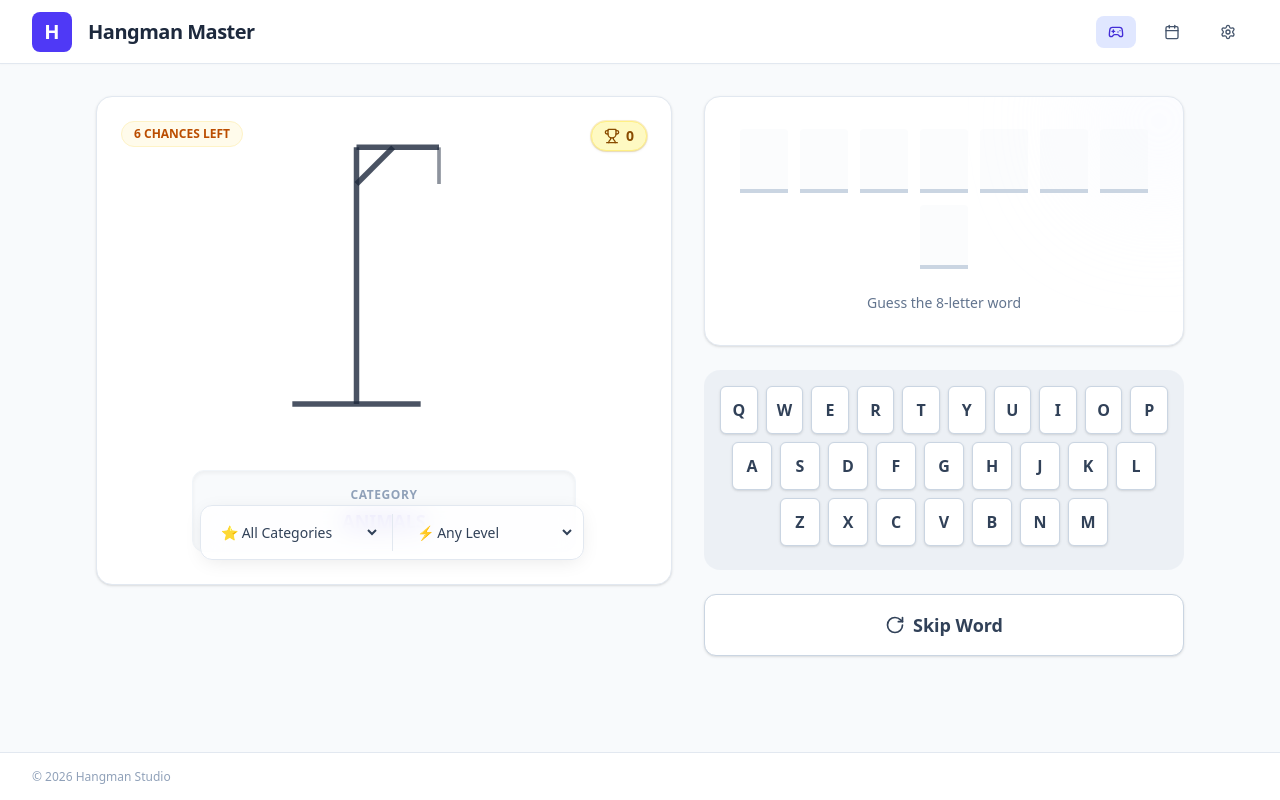
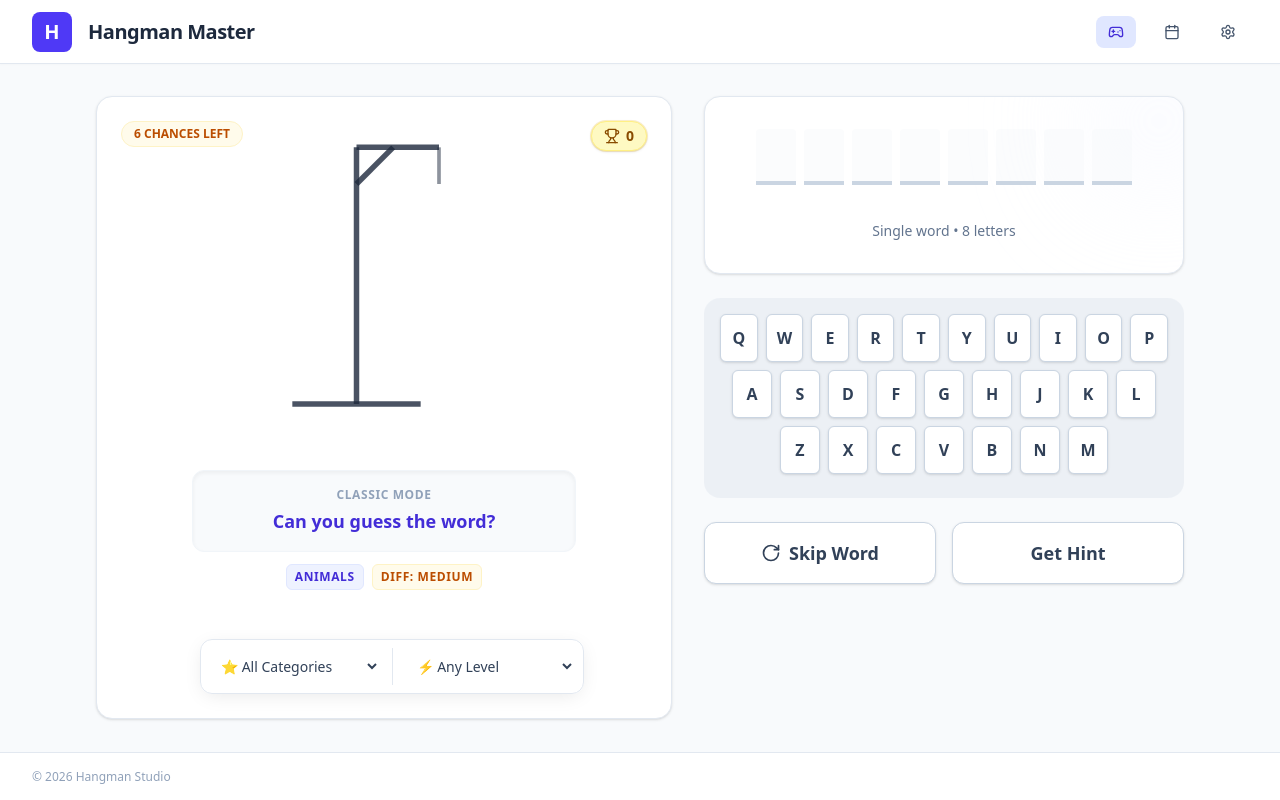
Before and after one commit to garry1963/Hangman-Master, a React (Vite) app: page / in a window 1280 px wide. Built offline with nearby package versions, Linux system fonts and the light colour scheme.

Commit message:
Add files via upload

```diff
--- a/src/App.tsx
+++ b/src/App.tsx
@@ -1,6 +1,6 @@
 import React, { useCallback, useEffect, useState } from "react";
 import confetti from "canvas-confetti";
-import { getRandomWordByConfig, getClassicStreak, saveClassicStreak, getLocalCategories, addCategory, addWords, checkDailyStreak, getDailyState, saveDailyState, DailyState, Difficulty } from "./lib/store";
+import { getRandomWordByConfig, getClassicStreak, saveClassicStreak, getLocalCategories, addCategory, addWords, checkDailyStreak, getDailyState, saveDailyState, DailyState, Difficulty, getDifficulty } from "./lib/store";
 import { generateDailyPuzzle } from "./lib/ai";
 import { HangmanDrawing } from "./components/HangmanDrawing";
 import { Keyboard } from "./components/Keyboard";
@@ -73,11 +73,12 @@ interface GameBoardProps {
   resetGame?: () => void;
   hideReset?: boolean;
   controls?: React.ReactNode;
+  infoNode?: React.ReactNode;
 }
 
 function GameBoard({
   word, category, label, guessedLetters, setGuessedLetters,
-  streak, showStreak, resetGame, onWin, onLose, hideReset, controls
+  streak, showStreak, resetGame, onWin, onLose, hideReset, controls, infoNode
 }: GameBoardProps) {
   const wordChars = word.split("");
   const activeLetters = new Set(Array.from(guessedLetters).filter(l => wordChars.includes(l)));
@@ -129,6 +130,14 @@ function GameBoard({
     return () => document.removeEventListener("keypress", handler);
   }, [addGuessedLetter]);
 
+  const provideHint = useCallback(() => {
+    const unrevealed = wordChars.filter(c => c !== " " && !guessedLetters.has(c));
+    if (unrevealed.length > 0) {
+      const hintLetter = unrevealed[Math.floor(Math.random() * unrevealed.length)];
+      addGuessedLetter(hintLetter);
+    }
+  }, [wordChars, guessedLetters, addGuessedLetter]);
+
   return (
     <main className="flex-1 flex flex-col md:flex-row gap-6 md:gap-8 p-4 md:p-8 max-w-6xl mx-auto w-full md:overflow-visible overflow-y-auto">
       {/* Left Side: Gallows/Drawing Area */}
@@ -158,10 +167,13 @@ function GameBoard({
           <HangmanDrawing mistakes={mistakes} />
         </div>
 
-        <p className="md:mt-auto mt-4 text-slate-500 font-medium italic text-center w-full px-2 max-w-sm bg-slate-50 p-4 rounded-xl border border-slate-100 shadow-inner">
+        <div className="md:mt-auto mt-4 mb-20 md:mb-24 w-full flex flex-col items-center gap-3 relative z-20">
+          <p className="text-slate-500 font-medium italic text-center w-full px-2 max-w-sm bg-slate-50 p-4 rounded-xl border border-slate-100 shadow-inner">
             <span className="uppercase text-xs tracking-wider font-bold not-italic font-sans text-slate-400 block mb-1">{label}</span>
             <span className="text-indigo-700 not-italic font-semibold text-lg">{category}</span>
           </p>
+          {infoNode}
+        </div>
       </section>
 
       {/* Right Side: Interaction Area */}
@@ -171,20 +183,21 @@ function GameBoard({
           {/* Subtle background decoration */}
           <div className="absolute -top-10 -right-10 w-32 h-32 bg-indigo-50 rounded-full blur-3xl opacity-50"></div>
 
-          <div className="flex flex-wrap items-center justify-center gap-2 sm:gap-3 z-10">
-            {wordChars.map((letter, index) => {
-              if (letter === " ") return <div key={index} className="w-4 sm:w-6" />;
+          <div className="flex flex-wrap items-center justify-center z-10 w-full">
+            {word.split(" ").map((wordPart, wordIndex) => (
+              <div key={wordIndex} className="flex flex-nowrap items-center gap-1 sm:gap-2 mx-1 sm:mx-2 mb-3">
+                {wordPart.split("").map((letter, index) => {
                   const isRevealed = guessedLetters.has(letter) || isLoser;
                   const isMissed = isLoser && !guessedLetters.has(letter);
 
                   return (
                     <div
-                  key={index}
+                      key={`${wordIndex}-${index}`}
                       className={`
-                    w-[8vw] h-[12vw] max-w-[48px] max-h-[64px] sm:w-12 sm:h-16
+                        w-[7vw] h-[10vw] max-w-[40px] max-h-[56px] sm:w-11 sm:h-14
                         border-b-[3px] sm:border-b-4 ${isRevealed ? 'border-indigo-600' : 'border-slate-300'}
                         flex items-center justify-center
-                    text-3xl sm:text-4xl font-black
+                        text-2xl sm:text-3xl font-black
                         ${isMissed ? "text-red-500" : "text-slate-800"}
                         transition-all duration-300 ease-out
                         bg-slate-50/50 rounded-t-sm
@@ -197,13 +210,15 @@ function GameBoard({
                   );
                 })}
               </div>
+            ))}
+          </div>
           <div className="text-sm text-slate-500 font-medium z-10">
             {(isWinner || isLoser) ? (
               <span className={`font-bold px-4 py-1.5 rounded-full ${isWinner ? 'bg-green-100 text-green-700 ring-1 ring-green-600/20' : 'bg-red-100 text-red-600 ring-1 ring-red-600/20'}`}>
                 {isWinner ? "Survival Master!" : "Game Over"}
               </span>
             ) : (
-              `Guess the ${wordChars.filter(c => c !== " ").length}-letter word`
+              `${word.includes(" ") ? `${word.split(" ").length}-word phrase` : "Single word"} • ${wordChars.filter(c => c !== " ").length} letters`
             )}
           </div>
         </div>
@@ -217,8 +232,8 @@ function GameBoard({
         />
 
         {/* Action Buttons */}
+        <div className="flex gap-4 mt-auto w-full">
           {(!hideReset) && (
-          <div className="flex gap-4 mt-auto">
             <button
               onClick={resetGame}
               className={`flex-1 py-3 sm:py-4 rounded-xl font-bold text-base sm:text-lg transition-all flex items-center justify-center gap-2 ${
@@ -230,8 +245,17 @@ function GameBoard({
               <RotateCw className={`w-5 h-5 ${(isWinner || isLoser) ? 'animate-spin-once' : ''}`} />
               {(isWinner || isLoser) ? "Play Again" : "Skip Word"}
             </button>
+          )}
+
+          {!(isWinner || isLoser) && (
+            <button
+              onClick={provideHint}
+              className={`flex-1 py-3 sm:py-4 bg-white border border-slate-300 text-slate-700 hover:bg-slate-50 hover:border-slate-400 rounded-xl font-bold text-base sm:text-lg shadow-sm transition-all active:bg-slate-100 flex items-center justify-center gap-2 ${hideReset ? 'w-full' : ''}`}
+            >
+              Get Hint
+            </button>
+          )}
         </div>
-        )}
       </section>
     </main>
   );
@@ -266,12 +290,20 @@ function ClassicGame() {
   return (
     <GameBoard
       word={wordData.word}
-      category={wordData.category}
+      category="Can you guess the word?"
       guessedLetters={guessedLetters}
       setGuessedLetters={setGuessedLetters}
       streak={streak}
       showStreak={true}
-      label="Category"
+      label="Classic Mode"
+      infoNode={
+        wordData.word !== 'LOADING' && (
+          <div className="flex gap-2 text-xs font-semibold uppercase tracking-wider text-slate-500">
+            <span className="bg-indigo-50 text-indigo-700 px-2 py-1 rounded-md border border-indigo-100">{wordData.category}</span>
+            <span className="bg-amber-50 text-amber-700 px-2 py-1 rounded-md border border-amber-100">Diff: {getDifficulty(wordData.word)}</span>
+          </div>
+        )
+      }
       resetGame={resetGame}
       onWin={() => {
         const newStreak = streak + 1;
@@ -332,6 +364,8 @@ function DailyGame() {
             puzzleDate: today,
             puzzleWord: aiData.word.toUpperCase(),
             puzzleHint: aiData.hint,
+            puzzleCategory: aiData.category,
+            puzzleDifficulty: aiData.difficulty,
           };
           setDailyState(newState);
           saveDailyState(newState);
@@ -406,6 +440,14 @@ function DailyGame() {
          word={dailyState.puzzleWord}
          category={dailyState.puzzleHint || "AI Puzzle Mystery"}
          label="Trivia Hint"
+         infoNode={
+           (dailyState.puzzleCategory || dailyState.puzzleDifficulty) && (
+             <div className="flex gap-2 text-xs font-semibold uppercase tracking-wider text-slate-500">
+               {dailyState.puzzleCategory && <span className="bg-indigo-50 text-indigo-700 px-2 py-1 rounded-md border border-indigo-100">{dailyState.puzzleCategory}</span>}
+               {dailyState.puzzleDifficulty && <span className="bg-amber-50 text-amber-700 px-2 py-1 rounded-md border border-amber-100">Diff: {dailyState.puzzleDifficulty}</span>}
+             </div>
+           )
+         }
          guessedLetters={guessedLetters}
          setGuessedLetters={setGuessedLetters}
          streak={dailyState.streak}
--- a/src/lib/ai.ts
+++ b/src/lib/ai.ts
@@ -21,10 +21,10 @@ export async function generateDailyPuzzle() {
     contents: `Generate a trivia puzzle for a game of hangman.
     The difficulty should be randomly selected.
     Return ONLY a JSON object with this exact structure:
-    { "word": "ANSWER", "hint": "Trivia question...", "difficulty": "easy" | "medium" | "hard" }
-    The answer MUST be a single word, NO spaces, only uppercase letters (regex: ^[A-Z]+$).
+    { "word": "ANSWER", "hint": "Trivia question...", "difficulty": "easy" | "medium" | "hard", "category": "category string" }
+    The answer can be a single word or a phrase with spaces. Only uppercase letters and spaces are allowed.
     The hint should be fun and descriptive.
-    Example: { "word": "EGYPT", "hint": "Home to the ancient Pyramids of Giza.", "difficulty": "easy" }`,
+    Example: { "word": "GRAND CANYON", "hint": "A deep gorge carved by the Colorado River.", "difficulty": "easy", "category": "Geography" }`,
     config: {
       responseMimeType: "application/json",
       responseSchema: {
@@ -32,9 +32,10 @@ export async function generateDailyPuzzle() {
         properties: {
           word: { type: Type.STRING },
           hint: { type: Type.STRING },
-          difficulty: { type: Type.STRING }
+          difficulty: { type: Type.STRING },
+          category: { type: Type.STRING }
         },
-        required: ["word", "hint", "difficulty"]
+        required: ["word", "hint", "difficulty", "category"]
       }
     }
   });
--- a/src/lib/store.ts
+++ b/src/lib/store.ts
@@ -83,6 +83,8 @@ export interface DailyState {
   puzzleWord: string | null;
   puzzleHint: string | null;
   puzzleDate: string | null;
+  puzzleDifficulty?: string | null;
+  puzzleCategory?: string | null;
 }
 
 export function getDailyState(): DailyState {
```
Lines whose indentation alone changed are shown as unchanged.
